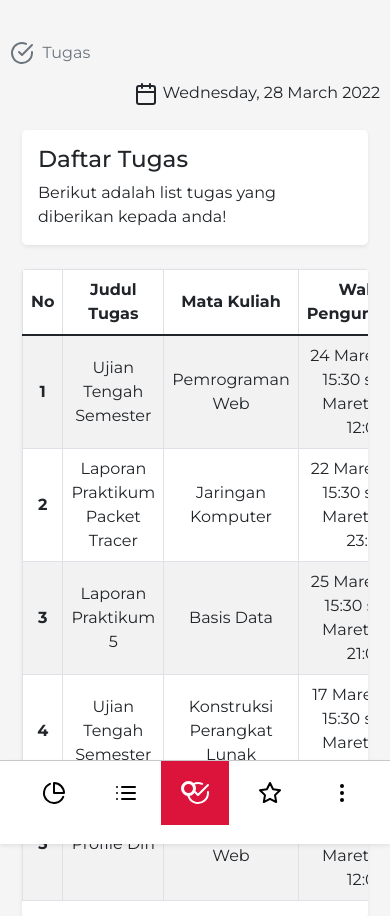
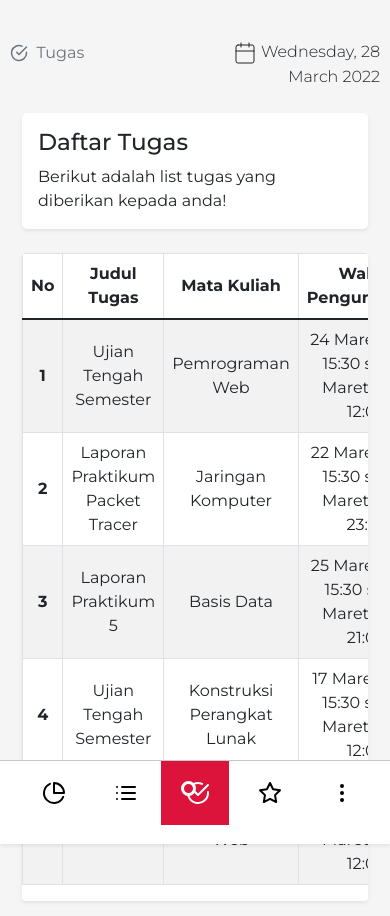
Before and after one commit to AbidMaf/Spot-2.github.io, a PHP site: page /tugas.html in a window 390 px wide. Shown: the top 916 px of the page. Run offline with PHP 8.4, Linux system fonts and the light colour scheme.

Commit message:
Minor update

```diff
--- a/css/daftarMataKuliah.css
+++ b/css/daftarMataKuliah.css
@@ -30,6 +30,11 @@ h1, h2, h3, h4 {
 
 .date {
     text-align: right;
+    font-weight: 300;
+}
+
+.date svg {
+    stroke-width: 1px;
 }
 
 .matkul-card {
--- a/css/tugas.css
+++ b/css/tugas.css
@@ -71,4 +71,29 @@ section.tugas {
         padding-top: 30px;
         padding-bottom: 12vh;
     }
+
+    .breadcrumb-item svg {
+        max-width: 18px;
+    }
+
+    .breadcrumb-item-text {
+        font-size: 12pt;
+    }
+
+    .date {
+        font-size: 12pt;
+        font-weight: 300;
+    }
+
+    .date svg {
+        stroke-width: 1px;
+    }
+
+    .btn {
+        max-width: 72px;
+        max-height: 42px;
+        font-size: 10pt;
+        text-align: center;
+    }
+
 }
--- a/tugas.html
+++ b/tugas.html
@@ -58,8 +58,8 @@
     </a>
   </div>
   <div class="main-content">
-    <div class="row">
-      <div class="col-md-6">
+    <div class="row pr-4 pl-4">
+      <div class="col-6">
         <div aria-label="breadcrumb">
           <ol class="breadcrumb">
             <li class="breadcrumb-item active" aria-current="page">
@@ -69,7 +69,7 @@
           </ol>
         </div>
       </div>
-      <div class="col-md-6 date">
+      <div class="col-6 date">
         <i class="ico ico-dark" data-feather="calendar"></i>
         <span class="date-text">Wednesday, 28 March 2022</span>
       </div>
```
